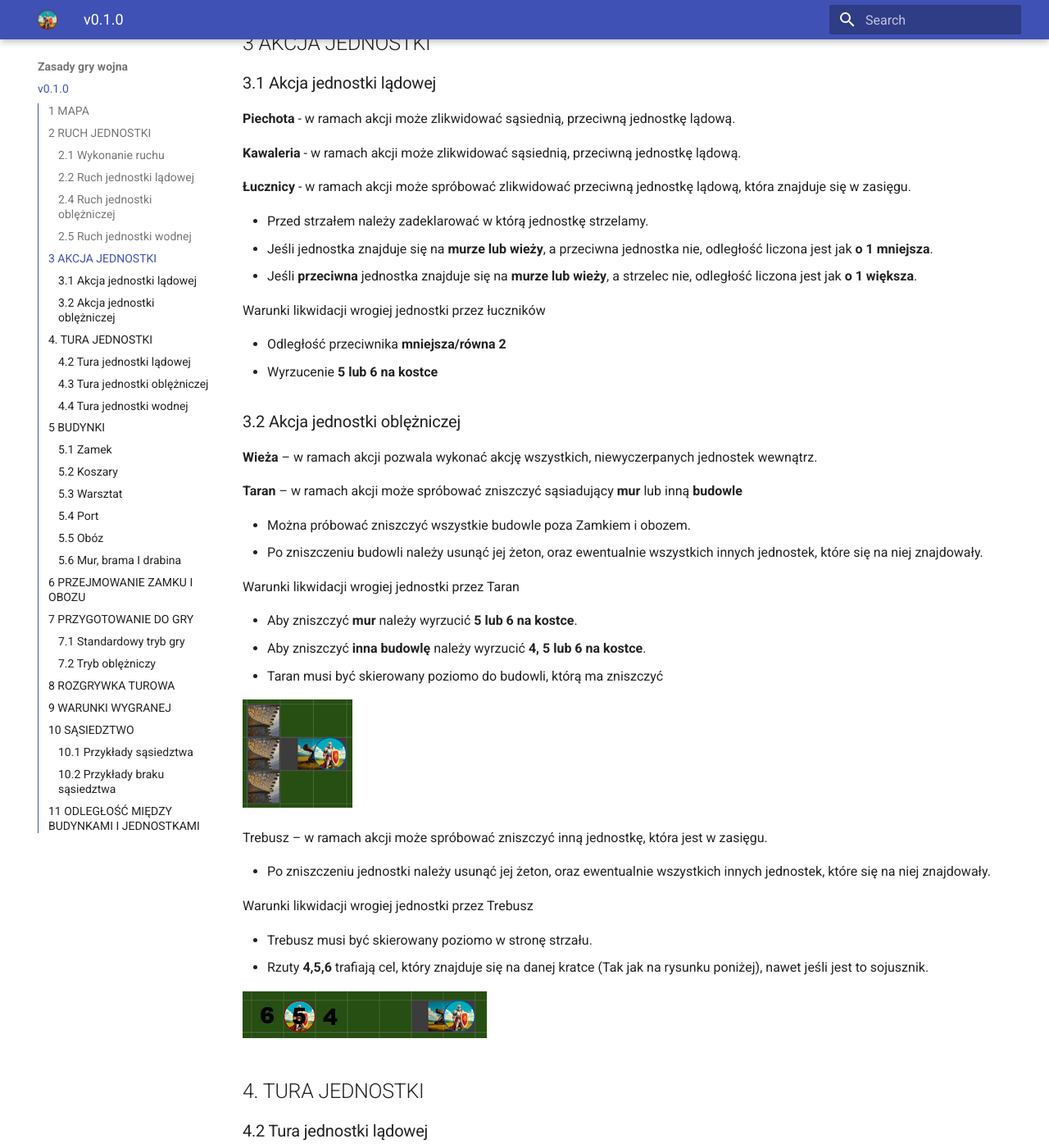
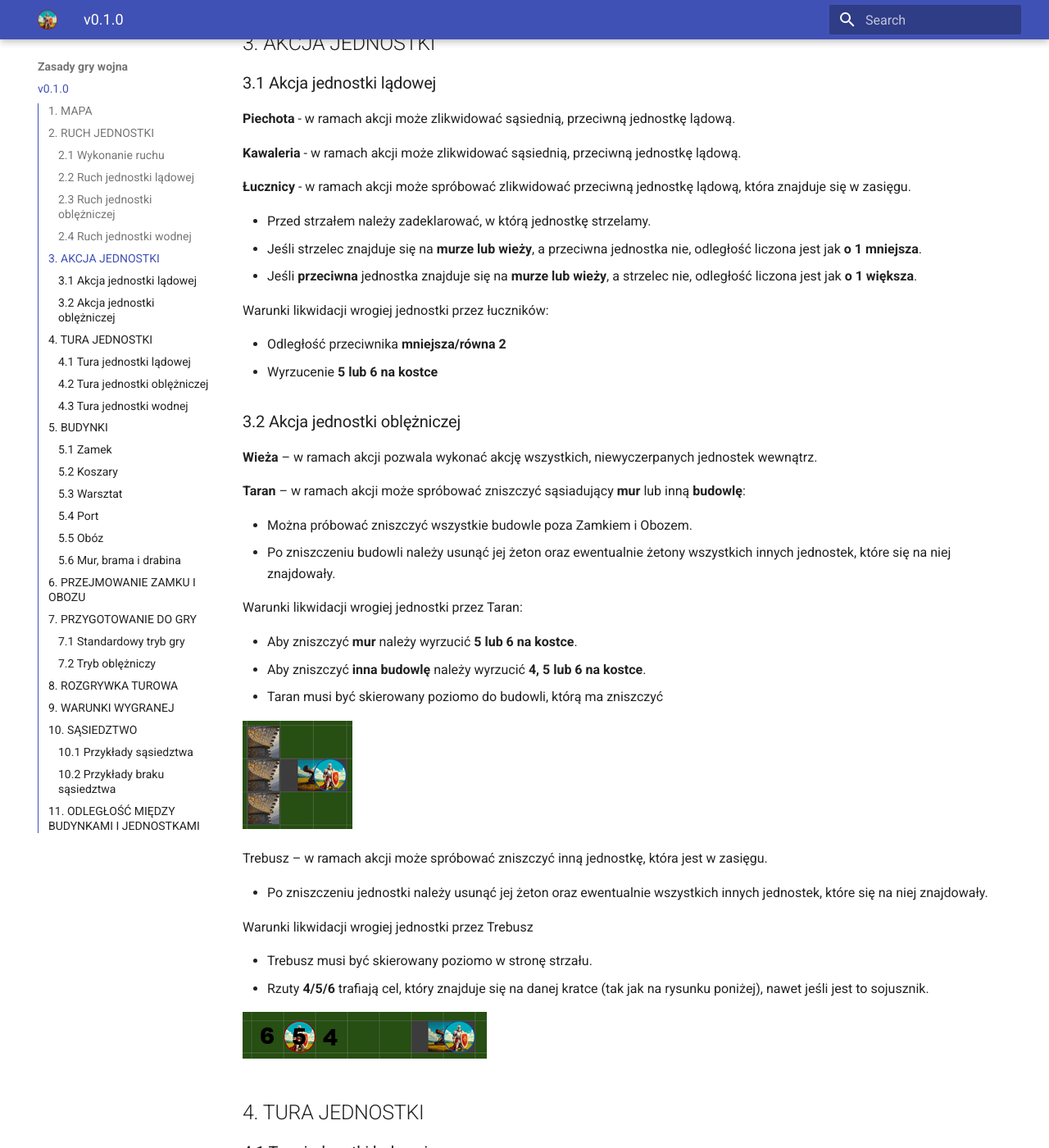
Before and after one commit to RadoslawNagiel/wojna, an MkDocs documentation site: the page built from docs/index.md, in a window 1280 px wide and 1400 px high, scrolled down 3742 px. Shown: the whole window at 82% size. Built offline with MkDocs 1.6.1 and Material for MkDocs 9.7.7, drawn with Linux system fonts in a browser that asks for light colours; some of the changed text lies outside the part shown.

Commit message:
fix: v0.1.0
Fix numbering, punctuation, formatting, tables.
Fix several typos, declension, conjugation.
Fix section 10.2.
Fix part of the alt texts.
Change or add few words to make the information more straightforward.

```diff
--- a/docs/index.md
+++ b/docs/index.md
@@ -1,6 +1,6 @@
 # v0.1.0
 
-## 1 MAPA
+## 1. MAPA
 
 Mapa składa się z następujących pól:
 
@@ -8,7 +8,7 @@ Mapa składa się z następujących pól:
 - Woda <div style="width: 20px; height: 20px; background-color: blue;"></div>
 - Skała <div style="width: 20px; height: 20px; background-color: grey;"></div>
 
-## 2 RUCH JEDNOSTKI
+## 2. RUCH JEDNOSTKI
 
 ### 2.1 Wykonanie ruchu
 
@@ -25,11 +25,11 @@ Mapa składa się z następujących pól:
 
 ### 2.2 Ruch jednostki lądowej
 
-| Żeton     | Nazwa                                       | Możliwy ruch | Koszt |
-| --------- | ------------------------------------------- | ------------ | ----- |
-| Piechota  | ![knight.png](./assets/images/knight.png)   | 2            | 1     |
-| Strzelcy  | ![archer.png](./assets/images/archer.png)   | 2            | 1     |
-| Kawaleria | ![cavalry.png](./assets/images/cavalry.png) | 3            | 2     |
+| Żeton                                       | Nazwa     | Możliwy ruch | Koszt |
+| ------------------------------------------- | --------- | ------------ | ----- |
+| ![knight.png](./assets/images/knight.png)   | Piechota  | 2            | 1     |
+| ![archer.png](./assets/images/archer.png)   | Strzelcy  | 2            | 1     |
+| ![cavalry.png](./assets/images/cavalry.png) | Kawaleria | 3            | 2     |
 
 Jednostki lądowe mogą poruszać się po następujących polach:
 
@@ -40,13 +40,13 @@ Jednostki lądowe mogą poruszać się po następujących polach:
 - **Drabiny**
 - **Bramy** – mogą poruszać się tylko przez sojusznicze bramy (o kolorze gracza)
 
-### 2.4 Ruch jednostki oblężniczej
+### 2.3 Ruch jednostki oblężniczej
 
-| Żeton   | Nazwa                                         | Możliwy ruch | Koszt |
-| ------- | --------------------------------------------- | ------------ | ----- |
-| Wieża   | ![tower.png](./assets/images/tower.png)       | 1            | 4     |
-| Taran   | ![ram.png](./assets/images/ram.png)           | 1            | 4     |
-| Trebusz | ![trebuche.png](./assets/images/trebuche.png) | 1            | 4     |
+| Żeton                                           | Nazwa   | Możliwy ruch | Koszt |
+| ----------------------------------------------- | ------- | ------------ | ----- |
+| ![tower.png](./assets/images/tower.png)         | Wieża   | 1            | 4     |
+| ![ram.png](./assets/images/ram.png)             | Taran   | 1            | 4     |
+| ![trebuchet.png](./assets/images/trebuchet.png) | Trebusz | 1            | 4     |
 
 Jednostki oblężnicze mogą poruszać się po następujących polach:
 
@@ -59,15 +59,15 @@ Obrót:
 - Zamiast ruchu można dokonać obrotu.
 - Dozwolone są następujące kombinacje obrotu:
 
-![rotation_1_start.png](./assets/images/rotation_1_start.png) ![arrow.png](./assets/images/arrow.jpg){ width="100" } ![rotation_1_end_1.png](./assets/images/rotation_1_end_1.png)
+![rotation_1_start.png](./assets/images/rotation_1_start.png) ![arrow.jpg](./assets/images/arrow.jpg){ width="100" } ![rotation_1_end_1.png](./assets/images/rotation_1_end_1.png)
 
-![rotation_1_start.png](./assets/images/rotation_1_start.png) ![arrow.png](./assets/images/arrow.jpg){ width="100" } ![rotation_1_end_2.png](./assets/images/rotation_1_end_2.png)
+![rotation_1_start.png](./assets/images/rotation_1_start.png) ![arrow.jpg](./assets/images/arrow.jpg){ width="100" } ![rotation_1_end_2.png](./assets/images/rotation_1_end_2.png)
 
-![rotation_1_start.png](./assets/images/rotation_1_start.png) ![arrow.png](./assets/images/arrow.jpg){ width="100" } ![rotation_1_end_3.png](./assets/images/rotation_1_end_3.png)
+![rotation_1_start.png](./assets/images/rotation_1_start.png) ![arrow.jpg](./assets/images/arrow.jpg){ width="100" } ![rotation_1_end_3.png](./assets/images/rotation_1_end_3.png)
 
-![rotation_1_start.png](./assets/images/rotation_1_start.png) ![arrow.png](./assets/images/arrow.jpg){ width="100" } ![rotation_1_end_4.png](./assets/images/rotation_1_end_4.png)
+![rotation_1_start.png](./assets/images/rotation_1_start.png) ![arrow.jpg](./assets/images/arrow.jpg){ width="100" } ![rotation_1_end_4.png](./assets/images/rotation_1_end_4.png)
 
-### 2.5 Ruch jednostki wodnej
+### 2.4 Ruch jednostki wodnej
 
 | Żeton                                                | Nazwa  | Możliwy ruch | Koszt |
 | ---------------------------------------------------- | ------ | ------------ | ----- |
@@ -81,11 +81,11 @@ Obrót:
 - Zamiast ruchu można dokonać obrotu.
 - Dozwolone są następujące kombinacje obrotu:
 
-![rotation_2_start.png](./assets/images/rotation_2_start.png) ![arrow.png](./assets/images/arrow.jpg){ width="100" } ![rotation_2_end_1.png](./assets/images/rotation_2_end_1.png)
+![rotation_2_start.png](./assets/images/rotation_2_start.png) ![arrow.jpg](./assets/images/arrow.jpg){ width="100" } ![rotation_2_end_1.png](./assets/images/rotation_2_end_1.png)
 
-![rotation_2_start.png](./assets/images/rotation_2_start.png) ![arrow.png](./assets/images/arrow.jpg){ width="100" } ![rotation_2_end_2.png](./assets/images/rotation_2_end_2.png)
+![rotation_2_start.png](./assets/images/rotation_2_start.png) ![arrow.jpg](./assets/images/arrow.jpg){ width="100" } ![rotation_2_end_2.png](./assets/images/rotation_2_end_2.png)
 
-## 3 AKCJA JEDNOSTKI
+## 3. AKCJA JEDNOSTKI
 
 ### 3.1 Akcja jednostki lądowej
 
@@ -95,11 +95,11 @@ Obrót:
 
 **Łucznicy** - w ramach akcji może spróbować zlikwidować przeciwną jednostkę lądową, która znajduje się w zasięgu.
 
-- Przed strzałem należy zadeklarować w którą jednostkę strzelamy.
-- Jeśli jednostka znajduje się na **murze lub wieży**, a przeciwna jednostka nie, odległość liczona jest jak **o 1 mniejsza**.
+- Przed strzałem należy zadeklarować, w którą jednostkę strzelamy.
+- Jeśli strzelec znajduje się na **murze lub wieży**, a przeciwna jednostka nie, odległość liczona jest jak **o 1 mniejsza**.
 - Jeśli **przeciwna** jednostka znajduje się na **murze lub wieży**, a strzelec nie, odległość liczona jest jak **o 1 większa**.
 
-Warunki likwidacji wrogiej jednostki przez łuczników
+Warunki likwidacji wrogiej jednostki przez łuczników:
 
 - Odległość przeciwnika **mniejsza/równa 2**
 - Wyrzucenie **5 lub 6 na kostce**
@@ -108,12 +108,12 @@ Warunki likwidacji wrogiej jednostki przez łuczników
 
 **Wieża** – w ramach akcji pozwala wykonać akcję wszystkich, niewyczerpanych jednostek wewnątrz.
 
-**Taran** – w ramach akcji może spróbować zniszczyć sąsiadujący **mur** lub inną **budowle**
+**Taran** – w ramach akcji może spróbować zniszczyć sąsiadujący **mur** lub inną **budowlę**:
 
-- Można próbować zniszczyć wszystkie budowle poza Zamkiem i obozem.
-- Po zniszczeniu budowli należy usunąć jej żeton, oraz ewentualnie wszystkich innych jednostek, które się na niej znajdowały.
+- Można próbować zniszczyć wszystkie budowle poza Zamkiem i Obozem.
+- Po zniszczeniu budowli należy usunąć jej żeton oraz ewentualnie żetony wszystkich innych jednostek, które się na niej znajdowały.
 
-Warunki likwidacji wrogiej jednostki przez Taran
+Warunki likwidacji wrogiej jednostki przez Taran:
 
 - Aby zniszczyć **mur** należy wyrzucić **5 lub 6 na kostce**.
 - Aby zniszczyć **inna budowlę** należy wyrzucić **4, 5 lub 6 na kostce**.
@@ -123,18 +123,18 @@ Warunki likwidacji wrogiej jednostki przez Taran
 
 Trebusz – w ramach akcji może spróbować zniszczyć inną jednostkę, która jest w zasięgu.
 
-- Po zniszczeniu jednostki należy usunąć jej żeton, oraz ewentualnie wszystkich innych jednostek, które się na niej znajdowały.
+- Po zniszczeniu jednostki należy usunąć jej żeton oraz ewentualnie wszystkich innych jednostek, które się na niej znajdowały.
 
 Warunki likwidacji wrogiej jednostki przez Trebusz
 
 - Trebusz musi być skierowany poziomo w stronę strzału.
-- Rzuty **4,5,6** trafiają cel, który znajduje się na danej kratce (Tak jak na rysunku poniżej), nawet jeśli jest to sojusznik.
+- Rzuty **4/5/6** trafiają cel, który znajduje się na danej kratce (tak jak na rysunku poniżej), nawet jeśli jest to sojusznik.
 
-![trebuche_example_1.png](./assets/images/trebuche_example_1.png)
+![trebuchet_example_1.png](./assets/images/trebuchet_example_1.png)
 
 ## 4. TURA JEDNOSTKI
 
-### 4.2 Tura jednostki lądowej
+### 4.1 Tura jednostki lądowej
 
 Warunki rozpoczęcia tury:
 
@@ -161,7 +161,7 @@ Tura przebiega następująco:
 - Opcjonalnie, jeśli wewnątrz znajduje się niewyczerpana jednostka lądowa, wykonujemy akcję jednostki.
 - Wyczerpujemy wszystkie jednostki lądowe w środku.
 
-### 4.4 Tura jednostki wodnej
+### 4.3 Tura jednostki wodnej
 
 Warunki rozpoczęcia tury:
 
@@ -175,27 +175,27 @@ Tura przebiega następująco:
 - Opcjonalnie, możemy wykonać tury pozostałych jednostek, które znajdują się w środku.
 - Wyczerpujemy wszystkie jednostki lądowe w środku.
 
-## 5 BUDYNKI
+## 5. BUDYNKI
 
-| Żeton    | Nazwa                                         | Koszt | Maksymalna odległość budowy |
-| -------- | --------------------------------------------- | ----- | --------------------------- |
-| Zamek    | ![castle.png](./assets/images/castle.png)     | -     | -                           |
-| Koszary  | ![barracks.png](./assets/images/barracks.png) | 8     | 5                           |
-| Warsztat | ![workshop.png](./assets/images/workshop.png) | 8     | 5                           |
-| Port     | ![port.png](./assets/images/port.png)         | 8     | 5                           |
-| Obóz     | ![camp.png](./assets/images/camp.png)         | 32    | 20                          |
-| Mur      | ![walls.png](./assets/images/walls.png)       | 4     | 10                          |
-| Brama    | ![gate.png](./assets/images/gate.png)         | 4     | 10                          |
-| Drabina  | ![ladder.png](./assets/images/ladder.png)     | 1     | 10                          |
+| Żeton                                         | Nazwa    | Koszt | Maksymalna odległość budowy |
+| --------------------------------------------- | -------- | ----- | --------------------------- |
+| ![castle.png](./assets/images/castle.png)     | Zamek    | -     | -                           |
+| ![barracks.png](./assets/images/barracks.png) | Koszary  | 8     | 5                           |
+| ![workshop.png](./assets/images/workshop.png) | Warsztat | 8     | 5                           |
+| ![port.png](./assets/images/port.png)         | Port     | 8     | 5                           |
+| ![camp.png](./assets/images/camp.png)         | Obóz     | 32    | 20                          |
+| ![walls.png](./assets/images/walls.png)       | Mur      | 4     | 10                          |
+| ![gate.png](./assets/images/gate.png)         | Brama    | 4     | 10                          |
+| ![ladder.png](./assets/images/ladder.png)     | Drabina  | 1     | 10                          |
 
 ### 5.1 Zamek
 
-W ramach **akcji** pozwala wybudować dowolny **budynek**, lub pozyskać **4 monety**.
+W ramach **akcji** pozwala wybudować dowolny **budynek** lub pozyskać **4 monety**.
 
 - Aby wybudować budynek, należy zapłacić jego **koszt**.
 - Nowo wybudowana budowla, musi spełniać zasadę **maksymalnej odległości** od zamku.
 - Nie ma możliwości wybudowania nowego zamku.
-- Wszystkie budynki, można budować tylko i wyłącznie na **trawie**.
+- Wszystkie budynki można budować tylko i wyłącznie na **trawie**.
 - Aby port mógł spełniać swoją akcję, powinien on być wybudowany w sąsiedztwie wody. Warto, aby obóz również był w sąsiedztwie wody.
 
 ### 5.2 Koszary
@@ -235,14 +235,14 @@ Te budynki nie posiadają akcji.
 - Na mur można wejść jedynie z innego **muru, drabiny, bramy lub wieży oblężniczej**.
 - Przez bramę mogą przechodzić jedynie sojusznicze jednostki.
 
-## 6 PRZEJMOWANIE ZAMKU I OBOZU
+## 6. PRZEJMOWANIE ZAMKU I OBOZU
 
 Wrogie zamki i obozy można przejąć.
 
 - Aby przejąć wrogi zamek lub obóz, w ich sąsiedztwie muszą znajdować się przynajmniej **3 jednostki lądowe** osoby przejmującej i nie może znajdować się żadna jednostka lądowa właściciela zamku / obozu.
 - Po przejęciu zamku, wszystkie należące do niego budynki (poza obozem), należą teraz do gracza przejmującego i może z nich korzystać jak ze swoich.
 
-## 7 PRZYGOTOWANIE DO GRY
+## 7. PRZYGOTOWANIE DO GRY
 
 ### 7.1 Standardowy tryb gry
 
@@ -263,21 +263,21 @@ Gracz atakujący musi jak najszybciej zdobyć zamek, ponieważ gracz broniący c
 4. Gracz atakujący stawia 2 darmowe obozy w odległości minimum 16 pól od wrogiego od zamku.
 5. Gracz atakujący rozpoczyna rozgrywkę turową.
 
-## 8 ROZGRYWKA TUROWA
+## 8. ROZGRYWKA TUROWA
 
 Każdy gracz w swojej turze wykonuje po kolei następujące akcje:
 
 - Wykonanie tur jednostek, tak aby je wszystkie wyczerpać.
 - Akcja budynków.
 
-## 9 WARUNKI WYGRANEJ
+## 9. WARUNKI WYGRANEJ
 
 Gracz wygrywa w jednym z przypadków:
 
 - Przeciwnik wykonał 3 tury, w których nie posiadał żadnego zamku ani obozu.
 - Przeciwnik po zakończeniu swojej tury nie posiada żadnej jednostki lądowej.
 
-## 10 SĄSIEDZTWO
+## 10. SĄSIEDZTWO
 
 Jednostki sąsiadują między sobą jedynie po bokach, natomiast budynki sąsiadują ze sobą również po skosie.
 
@@ -288,43 +288,48 @@ Jednostki sąsiadują między sobą jedynie po bokach, natomiast budynki sąsiad
 Piechota może zaatakować strzelców.
 ///
 
-![neighbourhood_1.png](./assets/images/neighbourhood_2.png)
+![neighbourhood_2.png](./assets/images/neighbourhood_2.png)
 /// caption
 Poprawne ustawienie jednostki po wytworzeniu.
 ///
 
-![neighbourhood_1.png](./assets/images/neighbourhood_3.png)
+![neighbourhood_3.png](./assets/images/neighbourhood_3.png)
 /// caption
 Poprawne ustawienie statku po wytworzeniu.
 ///
 
-![neighbourhood_1.png](./assets/images/neighbourhood_4.png)
+![neighbourhood_4.png](./assets/images/neighbourhood_4.png)
 /// caption
 Niepoprawnie wybudowane budynki.
 ///
 
-![neighbourhood_1.png](./assets/images/neighbourhood_5.png)
+![neighbourhood_5.png](./assets/images/neighbourhood_5.png)
 /// caption
 Niepoprawnie wybudowane budynki.
 ///
 
 ### 10.2 Przykłady braku sąsiedztwa
 
-![neighbourhood_1.png](./assets/images/neighbourhood_7.png)
+![neighbourhood_6.png](./assets/images/neighbourhood_6.png)
 /// caption
-Piechota nie może zaatakować strzelca.
+Piechota nie może zaatakować strzelców.
 ///
 
-![neighbourhood_1.png](./assets/images/neighbourhood_7.png)
+![neighbourhood_7.png](./assets/images/neighbourhood_7.png)
 /// caption
-Niepoprawne ustawienie jednostki / statku po wytworzeniu.
+Niepoprawne ustawienie jednostki po wytworzeniu.
 ///
 
-![neighbourhood_1.png](./assets/images/neighbourhood_8.png)
+![neighbourhood_8.png](./assets/images/neighbourhood_8.png)
+/// caption
+Niepoprawne ustawienie statku po wytworzeniu.
+///
+
+![neighbourhood_9.png](./assets/images/neighbourhood_9.png)
 /// caption
 Poprawnie wybudowane budynki.
 ///
 
-## 11 ODLEGŁOŚĆ MIĘDZY BUDYNKAMI I JEDNOSTKAMI
+## 11. ODLEGŁOŚĆ MIĘDZY BUDYNKAMI I JEDNOSTKAMI
 
 ![distance.png](./assets/images/distance.png)
```
Also changed, not shown: other parts of docs/index.md (+8 -8 lines), docs/assets/images/trebuchet.png (renamed from docs/assets/images/trebuche.png), docs/assets/images/trebuchet_example_1.png (renamed from docs/assets/images/trebuche_example_1.png).
